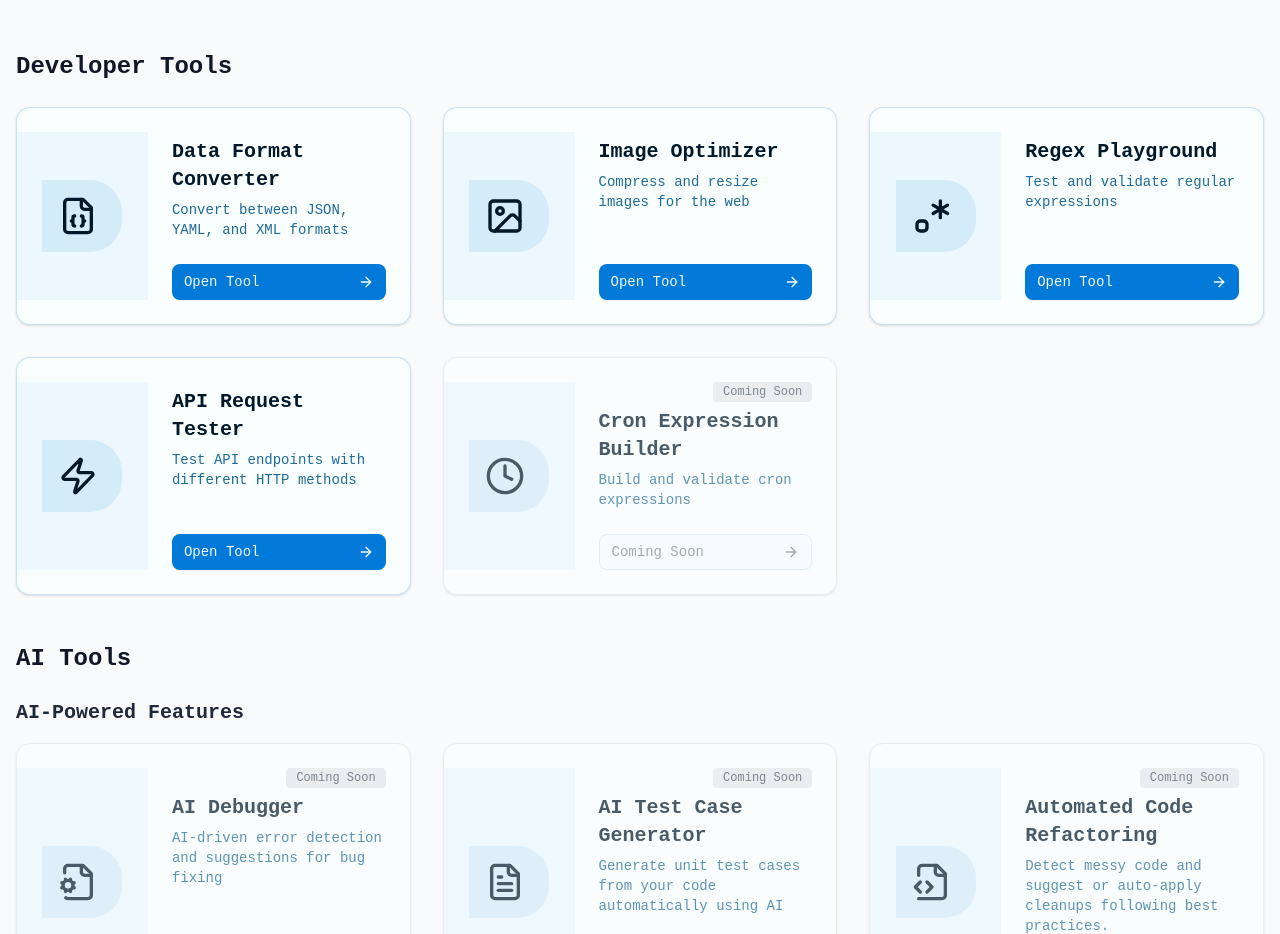
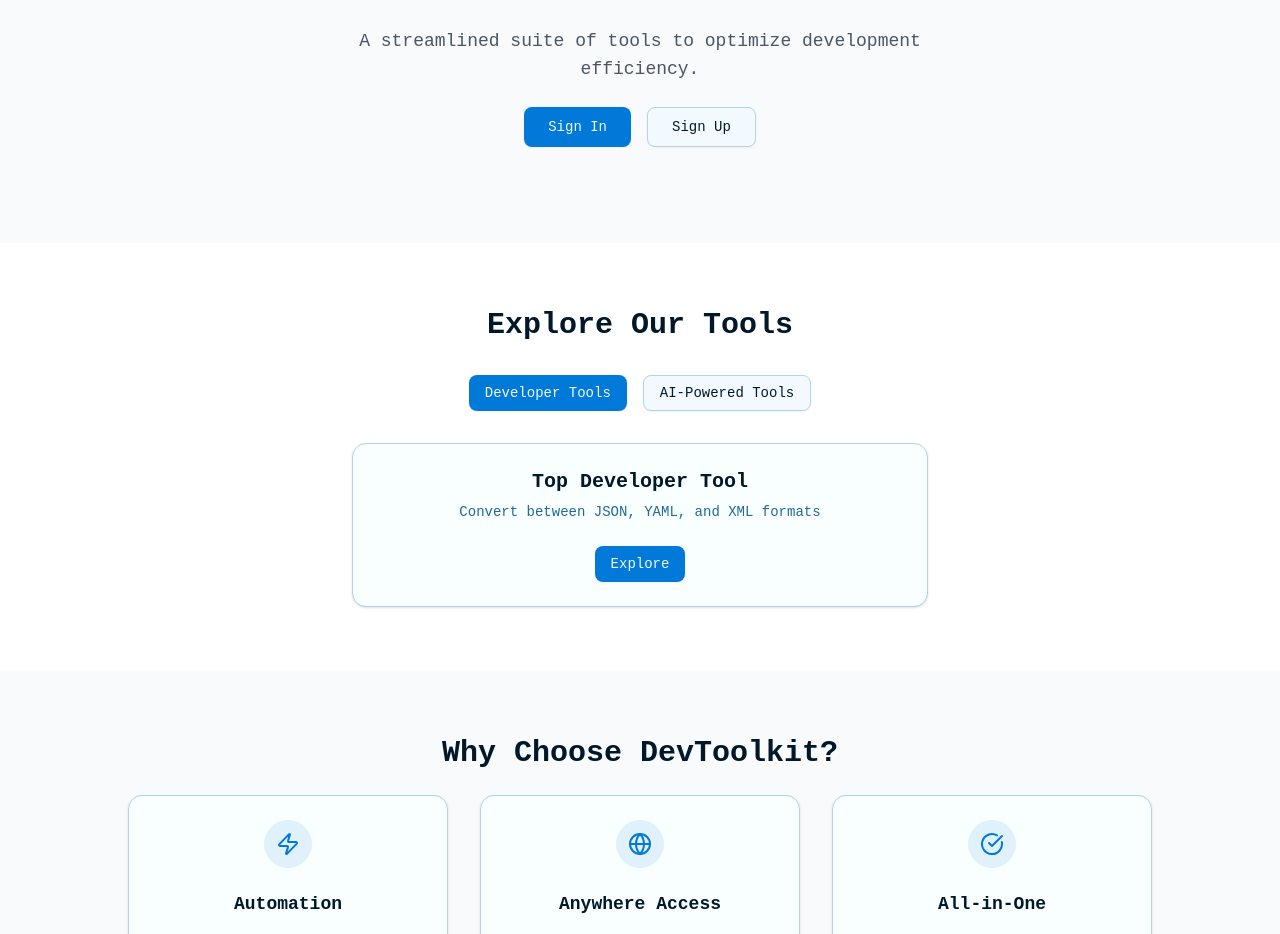
Before and after one commit to Kshitiz-Lall/converse, a React (Vite) app in the folder frontend/: page / in a window 1280 px wide. Shown: the part 218-1152 px from the top of the page. Built offline with nearby package versions, Linux system fonts and the light colour scheme; a web font is replaced by a local one.

Commit message:
Simplified Landingpage

```diff
--- /dev/null
+++ b/frontend/src/pages/LandingPage.tsx
@@ -0,0 +1,158 @@
+import React, { useState } from 'react';
+import { Link } from 'react-router-dom';
+import { Button } from '@/components/ui/button';
+import { Card, CardContent, CardDescription, CardHeader, CardTitle } from '@/components/ui/card';
+import { Zap, Globe, CheckCircle } from 'lucide-react';
+import { devTools, aiTools } from '@/routes';
+
+const LandingPage = () => {
+  const [activeTab, setActiveTab] = useState<'dev' | 'ai'>('dev');
+
+  return (
+    <div className="min-h-screen bg-gray-50">
+      {/* Hero Section */}
+      <div className="container mx-auto px-6 py-24 text-center">
+        <h1 className="text-5xl font-extrabold mb-6 leading-tight">
+          DevToolkit: <span className="text-primary">Supercharge</span> Your Workflow
+        </h1>
+        <p className="text-lg text-gray-600 max-w-xl mx-auto">
+          A streamlined suite of tools to optimize development efficiency.
+        </p>
+        <div className="flex justify-center gap-4 mt-6">
+          <Button asChild size="lg">
+            <Link to="/login">Sign In</Link>
+          </Button>
+          <Button asChild size="lg" variant="outline">
+            <Link to="/signup">Sign Up</Link>
+          </Button>
+        </div>
+      </div>
+
+      {/* Tools Showcase */}
+      <div className="bg-white py-16">
+        <div className="container mx-auto px-6">
+          <h2 className="text-3xl font-bold text-center mb-8">Explore Our Tools</h2>
+          <div className="flex justify-center space-x-4 mb-8">
+            <Button
+              variant={activeTab === 'dev' ? 'default' : 'outline'}
+              onClick={() => setActiveTab('dev')}
+            >
+              Developer Tools
+            </Button>
+            <Button
+              variant={activeTab === 'ai' ? 'default' : 'outline'}
+              onClick={() => setActiveTab('ai')}
+            >
+              AI-Powered Tools
+            </Button>
+          </div>
+
+          <div className="flex justify-center">
+            <Card className="w-full max-w-xl p-6 text-center">
+              {activeTab === 'dev' ? (
+                <>
+                  <CardHeader>
+                    <h3 className="text-xl font-semibold">Top Developer Tool</h3>
+                    <CardDescription>{devTools[0]?.description}</CardDescription>
+                  </CardHeader>
+                  <CardContent>
+                    <Button asChild>
+                      <Link to={devTools[0]?.path}>Explore</Link>
+                    </Button>
+                  </CardContent>
+                </>
+              ) : (
+                <>
+                  <CardHeader>
+                    <h3 className="text-xl font-semibold">AI Tool Preview</h3>
+                    <CardDescription>{aiTools[0]?.description}</CardDescription>
+                  </CardHeader>
+                  <CardContent>
+                    <Button asChild>
+                      <Link to={aiTools[0]?.path}>Explore</Link>
+                    </Button>
+                  </CardContent>
+                </>
+              )}
+            </Card>
+          </div>
+        </div>
+      </div>
+
+      {/* Features Section */}
+      <div className="bg-gray-50 py-16">
+        <div className="container mx-auto px-6 text-center">
+          <h2 className="text-3xl font-bold mb-6">Why Choose DevToolkit?</h2>
+          <div className="flex flex-col md:flex-row justify-center gap-8">
+            <Card className="w-full max-w-xs">
+              <CardHeader>
+                <div className="p-3 rounded-full bg-primary/10 w-max mx-auto">
+                  <Zap className="text-primary h-6 w-6" />
+                </div>
+                <CardTitle className="text-lg mt-4">Automation</CardTitle>
+              </CardHeader>
+              <CardContent>
+                <CardDescription>Automate repetitive tasks and focus on code.</CardDescription>
+              </CardContent>
+            </Card>
+
+            <Card className="w-full max-w-xs">
+              <CardHeader>
+                <div className="p-3 rounded-full bg-primary/10 w-max mx-auto">
+                  <Globe className="text-primary h-6 w-6" />
+                </div>
+                <CardTitle className="text-lg mt-4">Anywhere Access</CardTitle>
+              </CardHeader>
+              <CardContent>
+                <CardDescription>Use tools from any device, no installation.</CardDescription>
+              </CardContent>
+            </Card>
+
+            <Card className="w-full max-w-xs">
+              <CardHeader>
+                <div className="p-3 rounded-full bg-primary/10 w-max mx-auto">
+                  <CheckCircle className="text-primary h-6 w-6" />
+                </div>
+                <CardTitle className="text-lg mt-4">All-in-One</CardTitle>
+              </CardHeader>
+              <CardContent>
+                <CardDescription>
+                  All tools in one platform, no multiple subscriptions.
+                </CardDescription>
+              </CardContent>
+            </Card>
+          </div>
+        </div>
+      </div>
+
+      {/* CTA Section */}
+      <div className="bg-primary text-white py-16 text-center">
+        <h2 className="text-3xl font-bold">Get Started Today</h2>
+        <p className="text-white/80 max-w-xl mx-auto mt-3 mb-6">
+          Join thousands of developers improving productivity.
+        </p>
+        <Button asChild size="lg" variant="secondary">
+          <Link to="/signup">Sign Up for Free</Link>
+        </Button>
+      </div>
+
+      {/* Footer */}
+      <footer className="bg-gray-900 text-white py-12">
+        <div className="container mx-auto px-6 text-center">
+          <h3 className="text-lg font-bold">DevToolkit</h3>
+          <p className="text-gray-400 mt-2">Making development simpler.</p>
+          <div className="mt-4 space-x-4">
+            <Link to="/privacy" className="text-gray-400 hover:text-white transition">
+              Privacy Policy
+            </Link>
+            <Link to="/terms" className="text-gray-400 hover:text-white transition">
+              Terms of Service
+            </Link>
+          </div>
+        </div>
+      </footer>
+    </div>
+  );
+};
+
+export default LandingPage;
--- a/frontend/src/pages/auth/LoginPage.tsx
+++ b/frontend/src/pages/auth/LoginPage.tsx
@@ -158,7 +158,7 @@ export default function LoginPage() {
           </div>
           <div className="text-sm text-center text-gray-500">
             Don't have an account?{' '}
-            <a href="/register" className="text-primary hover:underline">
+            <a href="/signup" className="text-primary hover:underline">
               Sign up
             </a>
           </div>
--- a/frontend/src/pages/documentation/ApiRequestTesterDocs.tsx
+++ b/frontend/src/pages/documentation/ApiRequestTesterDocs.tsx
@@ -4,7 +4,6 @@ import { Card, CardContent } from '@/components/ui/card';
 import {
   Table,
   TableBody,
-  TableCaption,
   TableCell,
   TableHead,
   TableHeader,
--- a/frontend/src/routes/index.tsx
+++ b/frontend/src/routes/index.tsx
@@ -23,6 +23,10 @@ import ApiRequestTesterDocs from '@/pages/documentation/ApiRequestTesterDocs';
 import DataFormatConverterDocs from '@/pages/documentation/DataFormatConverterDoc';
 import RegexPlaygroundDocs from '@/pages/documentation/RegexPlaygroundDocs';
 import ImageOptimizerDocs from './../pages/documentation/ImageOptimizerDoc';
+
+import LandingPage from '@/pages/LandingPage';
+import SignupPage from '@/pages/auth/SignupPage';
+import LoginPage from '@/pages/auth/LoginPage';
 
 // Centralized tool configurations
 export const devTools = [
@@ -172,6 +176,30 @@ export const routes: RouteObject[] = [
       // Main application routes
       {
         path: '/',
+        element: (
+          <Suspense fallback={<Loader />}>
+            <LandingPage />
+          </Suspense>
+        ),
+      },
+      {
+        path: '/login',
+        element: (
+          <Suspense fallback={<Loader />}>
+            <LoginPage />
+          </Suspense>
+        ),
+      },
+      {
+        path: '/signup',
+        element: (
+          <Suspense fallback={<Loader />}>
+            <SignupPage />
+          </Suspense>
+        ),
+      },
+      {
+        path: '/dashboard',
         element: (
           <Suspense fallback={<Loader />}>
             <Dashboard />
```
